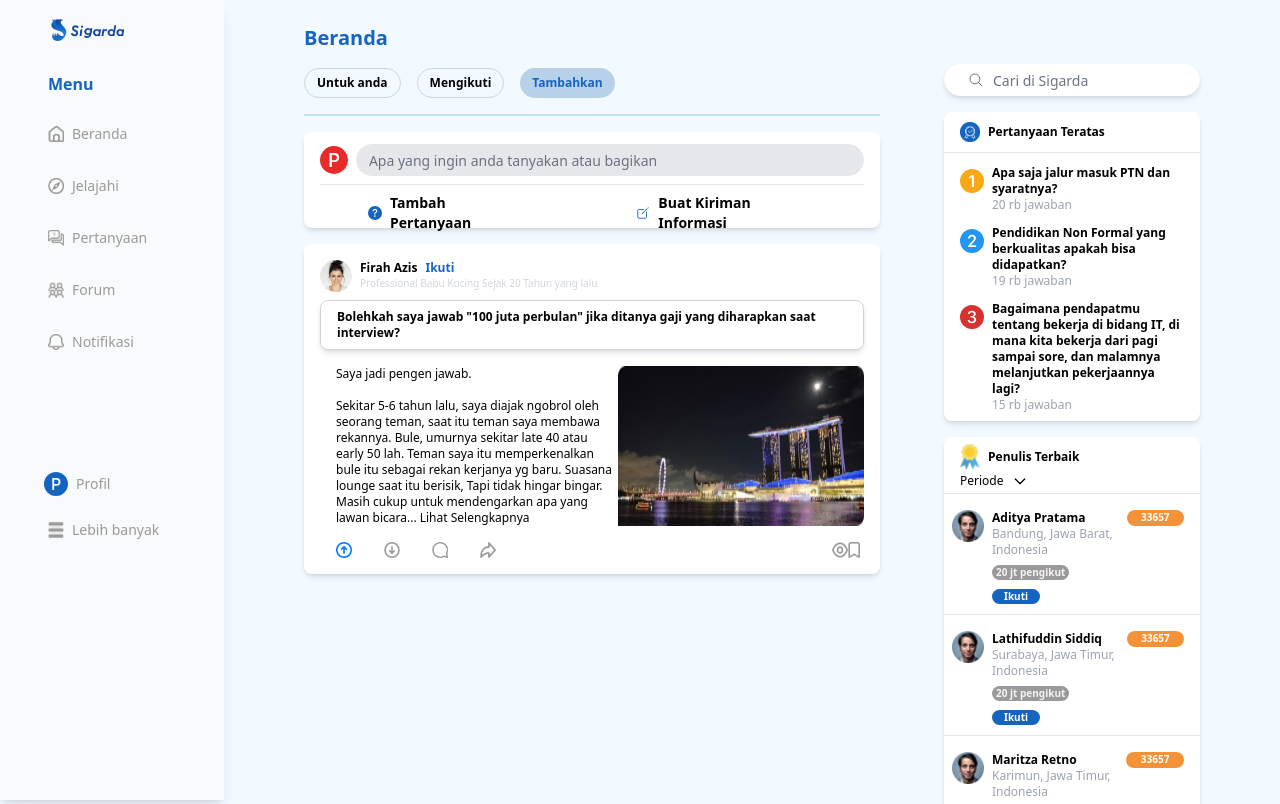
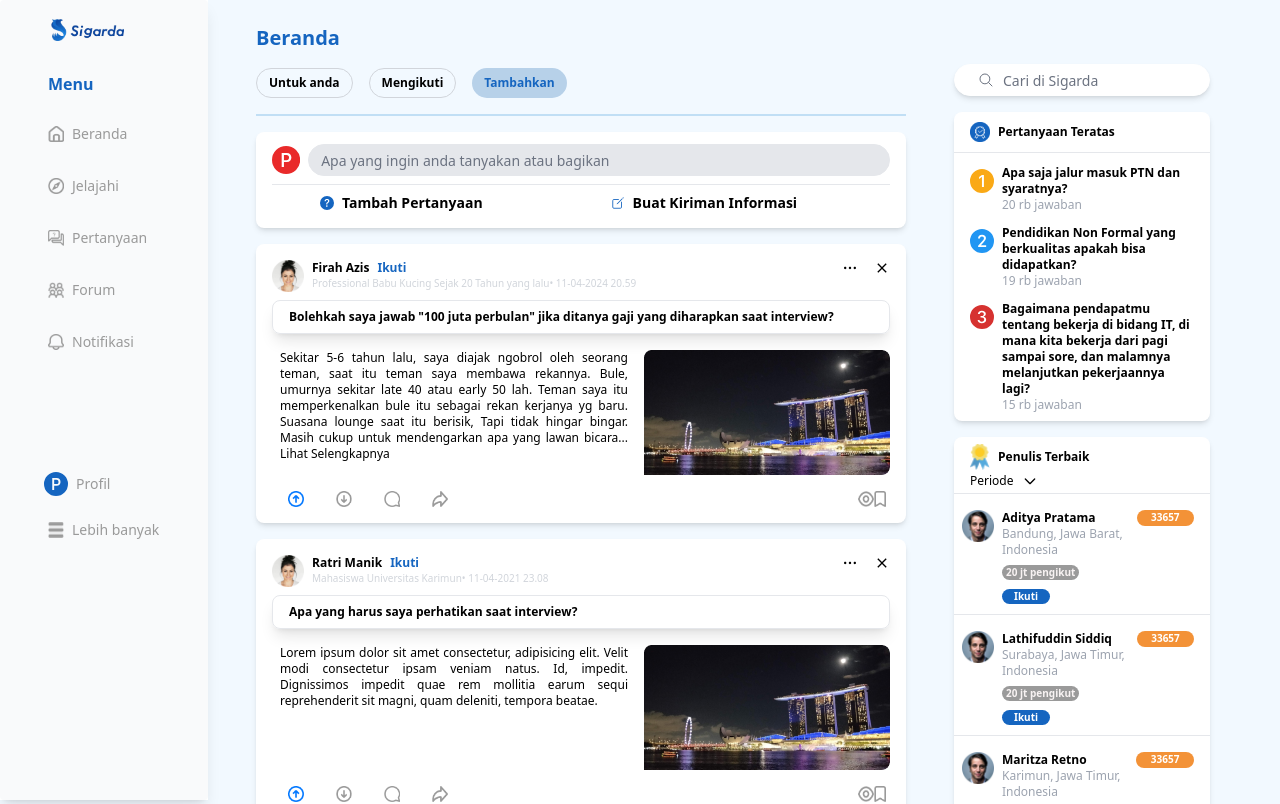
Before and after one commit to ratrimanik/sigarda-app, a React (Vite) app: page /follow in a window 1280 px wide. Shown: the top 804 px of the page. Built offline with nearby package versions, Linux system fonts and the light colour scheme.

Commit message:
update data dummy

```diff
--- a/src/components/AskLabel/askLabel.jsx
+++ b/src/components/AskLabel/askLabel.jsx
@@ -5,7 +5,7 @@ import Icon from "./icon";
 
 const AskLabel = () => {
   return (
-    <div className="bg-white h-24 mb-4 max-w-3xl px-4 md:max-w-xl rounded-lg shadow-md">
+    <div className="bg-white h-24 mb-4 px-4 md:max-w-2xl rounded-lg shadow-md">
       <div className="flex items-center pt-3">
         <BsFillPCircleFill className="text-3xl text-[#E92A2A] " />
         <input
@@ -17,7 +17,7 @@ const AskLabel = () => {
 
       <hr className="my-2"></hr>
 
-      <div className="flex gap-8 ml-4 text-bold">
+      <div className="flex gap-12 ml-4 text-bold">
         <Icon
           icon={<BsFillQuestionCircleFill className="text-primary" />}
           title="Tambah Pertanyaan"
--- a/src/components/AskLabel/icon.jsx
+++ b/src/components/AskLabel/icon.jsx
@@ -10,7 +10,7 @@ const Icon = (props) => {
 
     return(
         <div className="flex items-center text-sm">
-            <div className="pr-2 sm:pl-8">{icon}</div>
+            <div className="pr-2 sm:pl-8 ">{icon}</div>
             <div className="pr-12 text-black font-semibold">{title}</div>
         </div>
     );
--- a/src/components/CardPost/cardpost.jsx
+++ b/src/components/CardPost/cardpost.jsx
@@ -1,42 +1,59 @@
+/* eslint-disable no-unused-vars */
+/* eslint-disable react/prop-types */
 /* eslint-disable react/no-unescaped-entities */
-const CardPost = () => {
+import { IoIosMore } from "react-icons/io";
+import { MdClose } from "react-icons/md";
+import { dummyCard } from "./datacard";
+
+const CardPost = ({ data }) => {
+  const {
+    name,
+    status,
+    job,
+    date,
+    quest,
+    answer,
+  } = data;
+
   return (
-    <div className="bg-white h-full mb-4 max-w-md px-4 md:max-w-xl rounded-lg shadow-md">
-      <div className="py-4">
-        <div className="flex">
-          <img src="src/assets/img/profile2.png" alt="" className="w-8" />
-          <div className="flex flex-col ml-2">
-            <div className="flex items-center">
-              <p className="text-xs font-bold">Firah Azis</p>
-              <p className="text-xs text-primary font-bold ml-2">Ikuti</p>
+    <div className="bg-white h-full mb-4 px-4 md:max-w-[650px] rounded-lg shadow-md">
+      <div className="py-4 ">
+        <div className="flex justify-between">
+          <div className="flex">
+            <img src="src/assets/img/profile2.png" alt="" className="w-8" />
+            <div className="flex flex-col ml-2">
+              <div className="flex items-center justify-between">
+                <div className="flex items-center">
+                  <p className="text-xs font-bold">{name}</p>
+                  <p className="text-xs text-primary font-bold ml-2">{status}</p>
+                </div>
+              </div>
+              <div className="text-[10px] text-gray-300 flex">
+                <p>{job}</p>
+                <p> • {date}</p>
+              </div>
             </div>
-            <p className="text-[10px] text-gray-300">
-              Professional Babu Kucing Sejak 20 Tahun yang lalu
-            </p>
+          </div>
+          <div className="flex gap-4">
+            <IoIosMore />
+            <MdClose />
           </div>
         </div>
-        <div className="border border-gray-300 h-full mb-4 max-w-md px-4 md:max-w-xl rounded-lg shadow-md mt-2">
+        <div className=" h-full mb-4 max-w-md px-4 md:max-w-2xl rounded-lg shadow-lg mt-2 border">
           <p className="font-bold text-xs py-2">
-            Bolehkah saya jawab "100 juta perbulan" jika ditanya gaji yang
-            diharapkan saat interview?
+            {quest}
           </p>
         </div>
         <div className="flex">
-          <div className="text-xs pl-4">
-            <p className="mb-4">Saya jadi pengen jawab.</p>
-            <div>
-              Sekitar 5-6 tahun lalu, saya diajak ngobrol oleh seorang teman,
-              saat itu teman saya membawa rekannya. Bule, umurnya sekitar late
-              40 atau early 50 lah. Teman saya itu memperkenalkan bule itu
-              sebagai rekan kerjanya yg baru. Suasana lounge saat itu berisik,
-              Tapi tidak hingar bingar. Masih cukup untuk mendengarkan apa yang
-              lawan bicara... Lihat Selengkapnya
+          <div className="text-xs pl-2">
+            <div className="text-justify">
+              {answer}
             </div>
           </div>
           <img
             src="src/assets/img/post-image.png"
             alt=""
-            className="w-full h-auto"
+            className="w-full h-auto pl-4 rounded-lg"
           />
         </div>
         <div className="ml-4 pt-4 flex justify-between">
@@ -47,7 +64,7 @@ const CardPost = () => {
             <img src="src/assets/img/share.png" alt="" />
           </div>
           <div className="flex w-4 h-4 mr-4">
-            <img src="src/assets/img/preview.png" alt=""/>
+            <img src="src/assets/img/preview.png" alt="" />
             <img src="src/assets/img/save.png" alt="" />
           </div>
         </div>
--- /dev/null
+++ b/src/components/CardPost/datacard.jsx
@@ -0,0 +1,26 @@
+export const dummyCard = [
+    {
+        name: 'Firah Azis',
+        status: 'Ikuti',
+        job: 'Professional Babu Kucing Sejak 20 Tahun yang lalu',
+        date: '11-04-2024 20.59',
+        quest: 'Bolehkah saya jawab "100 juta perbulan" jika ditanya gaji yang diharapkan saat interview?',
+        answer: 'Sekitar 5-6 tahun lalu, saya diajak ngobrol oleh seorang teman, saat itu teman saya membawa rekannya. Bule, umurnya sekitar late 40 atau early 50 lah. Teman saya itu memperkenalkan bule itu sebagai rekan kerjanya yg baru. Suasana lounge saat itu berisik, Tapi tidak hingar bingar. Masih cukup untuk mendengarkan apa yang lawan bicara... Lihat Selengkapnya',
+    },
+    {
+        name: 'Ratri Manik',
+        status: 'Ikuti',
+        job: 'Mahasiswa Universitas Karimun',
+        date: '11-04-2021 23.08',
+        quest: 'Apa yang harus saya perhatikan saat interview?',
+        answer: 'Lorem ipsum dolor sit amet consectetur, adipisicing elit. Velit modi consectetur ipsam veniam natus. Id, impedit. Dignissimos impedit quae rem mollitia earum sequi reprehenderit sit magni, quam deleniti, tempora beatae.',
+    },
+    {
+        name: 'Matin Rajab',
+        status: 'Ikuti',
+        job: 'Full Stack Developer',
+        date: '11-04-2021 23.08',
+        quest: 'Bagaimana pembuatan suatu widget pada pengembangan aplikasi mobile dengan menggunakan flutter?',
+        answer: 'Lorem ipsum dolor sit amet consectetur adipisicing elit. Repudiandae ad cumque fugiat saepe tenetur unde sed quibusdam sint deserunt, quasi officiis consectetur atque non ab ducimus fuga vero culpa excepturi.',
+    }
+]
--- a/src/components/Sidebar/sidebar.jsx
+++ b/src/components/Sidebar/sidebar.jsx
@@ -7,7 +7,7 @@ import SidebarMenu from "./sidebarMenu";
 const SideBar = () => {
   return (
     <Sidebar
-      className="bg-white dark:bg-gray-800 shadow-lg fixed top-0 left-0 w-56 h-screen z-40"
+      className="bg-white dark:bg-gray-800 shadow-lg fixed top-0 left-0 w-52 h-screen z-40"
       aria-label="Sidebar with logo branding example"
     >
       <div className="pl-4">
--- a/src/components/Sider/sider.jsx
+++ b/src/components/Sider/sider.jsx
@@ -11,7 +11,7 @@ import Button from "../Button/button";
 
 const Sider = () => {
   return (
-    <div className="w-64 pl-4">
+    <div className="w-64 pl-12">
       <div className="relative mt-16">
         <input
           type="text"
--- a/src/pages/DashboardPage.jsx
+++ b/src/pages/DashboardPage.jsx
@@ -2,6 +2,7 @@ import AskLabel from "../components/AskLabel/askLabel";
 import Button from "../components/Button/button";
 import ButtonHandlerFollow from "../components/Button/handlerfollow";
 import CardPost from "../components/CardPost/cardpost";
+import { dummyCard } from "../components/CardPost/datacard";
 import SideBar from "../components/Sidebar/sidebar";
 // import { AiFillPlusCircle } from "react-icons/ai";
 import Sider from "../components/Sider/sider";
@@ -13,7 +14,7 @@ const Dashboard = () => {
         <div className="sticky top-0 left-0 z-40 w-64 h-screen">
           <SideBar />
         </div>
-        <div className="px-4 pt-6">
+        <div className=" pt-6">
           <h1 className="text-xl font-bold text-primary">Beranda</h1>
           <div className="flex">
             <div className="flex pt-4 gap-2">
@@ -31,16 +32,17 @@ const Dashboard = () => {
 
           <hr className="border border-[#C1DFF5] my-4" />
 
-          <div className="">
+          <div>
             <AskLabel />
-            <CardPost />
+            {dummyCard.map((cardData, index) => (
+              <CardPost key={index} data={cardData} />
+            ))}
           </div>
         </div>
 
         <div className="">
           <Sider />
         </div>
-
       </div>
     </div>
   );
--- a/src/pages/FollowPage.jsx
+++ b/src/pages/FollowPage.jsx
@@ -4,43 +4,14 @@ import ButtonHandlerFollow from "../components/Button/handlerfollow";
 import CardPost from "../components/CardPost/cardpost";
 import SideBar from "../components/Sidebar/sidebar";
 import Sider from "../components/Sider/sider";
+import Dashboard from "./DashboardPage";
 
 const FollowPage = () => {
-  return (
-    <div className="bg-[#F2F9FF]">
-      <div className="flex">
-        <div className="sticky top-0 left-0 z-40 w-64 h-screen">
-          <SideBar />
-        </div>
-        <div className="px-12 pt-6">
-          <h1 className="text-xl font-bold text-primary">Beranda</h1>
-          <div className="flex">
-            <div className="flex pt-4 gap-2">
-              <ButtonHandlerFollow />
-              <div className="flex">
-                <Button
-                  color="bg-[#B7D1E9] items-center justify-between"
-                  className="flex"
-                >
-                  <p className="text-primary px-2 text-xs">Tambahkan</p>
-                  {/* <AiFillPlusCircle className="absolute justify-end top-16 text-2xl text-primary" /> */}
-                </Button>
-              </div>
-            </div>
-          </div>
-
-          <hr className="border border-[#C1DFF5] my-4" />
-
-          <div className="">
-            <AskLabel />
-            <CardPost />
-          </div>
-        </div>
-
-        <div className="">
-          <Sider />
-          Ratri
-        </div>
+  return(
+    <div>
+      <Dashboard />
+      <div className="text-xl text-black bg-blue-300">
+        Ratri
       </div>
     </div>
   );
```
